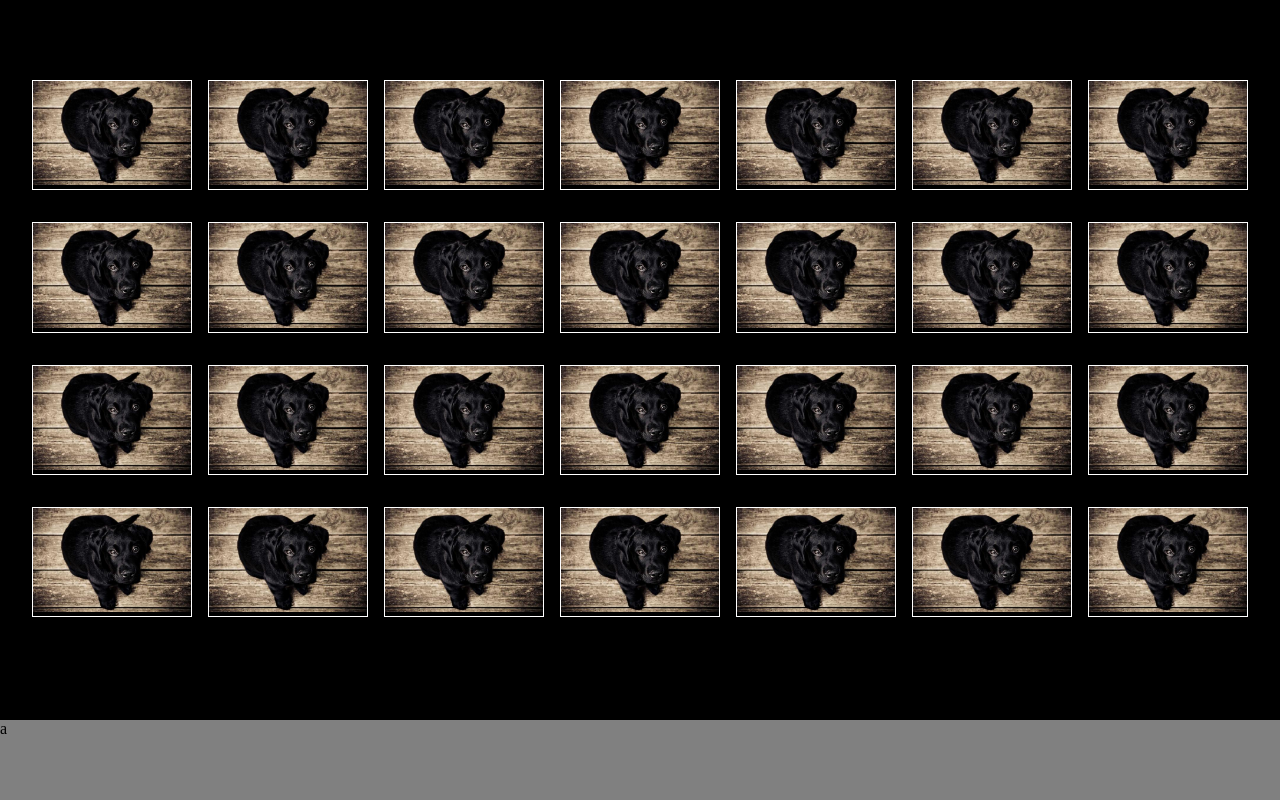
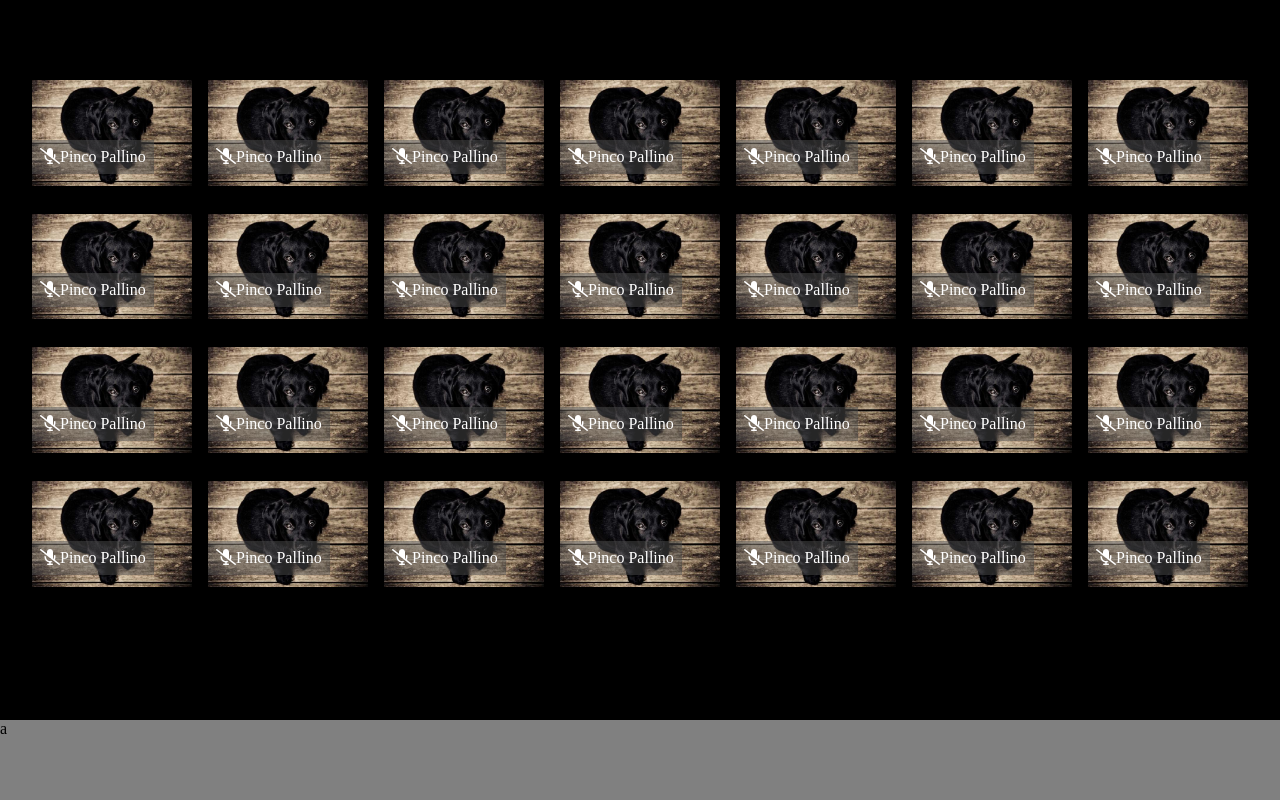
Before and after one commit to Giovanni-Cattaneo/html-css-zoom, a plain HTML site: page index.html in a window 1280 px wide. Drawn offline with Linux system fonts and the light colour scheme.

Commit message:
add img box with overlay text

```diff
--- a/css/style.css
+++ b/css/style.css
@@ -15,7 +15,7 @@ main{
     display: flex;
     justify-content: center;
     column-gap: 1rem;
-    row-gap: 2rem;
+    row-gap: 1.5rem;
     align-items: center;
     flex-wrap: wrap;
     position: relative;
@@ -24,8 +24,18 @@ main{
 
 .img-box{
     width: calc(100% / 12 * 1.5);
-    border: 1px solid white;
     align-self: center;
+    position: relative;
+}
+
+.speaker-name{
+    color: white;
+    position: absolute;
+    bottom: 1rem;
+    left: 0;
+    background-color: rgba(76, 76, 76, 0.5);
+    padding: 0.5rem;
+
 }
 
 img{
--- a/index.html
+++ b/index.html
@@ -5,38 +5,124 @@
     <meta name="viewport" content="width=device-width, initial-scale=1.0">
     <title>Zoom</title>
     <link rel="stylesheet" href="./css/style.css">
+    <script src="https://kit.fontawesome.com/e7d95647e4.js" crossorigin="anonymous"></script>
 </head>
 <body>
     <main>
         <div class="row">
-            <div class="img-box"><img src="./img/cane-sfondo.jpg" alt=""></div>
-            <div class="img-box"><img src="./img/cane-sfondo.jpg" alt=""></div>
-            <div class="img-box"><img src="./img/cane-sfondo.jpg" alt=""></div>
-            <div class="img-box"><img src="./img/cane-sfondo.jpg" alt=""></div>
-            <div class="img-box"><img src="./img/cane-sfondo.jpg" alt=""></div>
-            <div class="img-box"><img src="./img/cane-sfondo.jpg" alt=""></div>
-            <div class="img-box"><img src="./img/cane-sfondo.jpg" alt=""></div>
-            <div class="img-box"><img src="./img/cane-sfondo.jpg" alt=""></div>
-            <div class="img-box"><img src="./img/cane-sfondo.jpg" alt=""></div>
-            <div class="img-box"><img src="./img/cane-sfondo.jpg" alt=""></div>
-            <div class="img-box"><img src="./img/cane-sfondo.jpg" alt=""></div>
-            <div class="img-box"><img src="./img/cane-sfondo.jpg" alt=""></div>
-            <div class="img-box"><img src="./img/cane-sfondo.jpg" alt=""></div>
-            <div class="img-box"><img src="./img/cane-sfondo.jpg" alt=""></div>
-            <div class="img-box"><img src="./img/cane-sfondo.jpg" alt=""></div>
-            <div class="img-box"><img src="./img/cane-sfondo.jpg" alt=""></div>
-            <div class="img-box"><img src="./img/cane-sfondo.jpg" alt=""></div>
-            <div class="img-box"><img src="./img/cane-sfondo.jpg" alt=""></div>
-            <div class="img-box"><img src="./img/cane-sfondo.jpg" alt=""></div>
-            <div class="img-box"><img src="./img/cane-sfondo.jpg" alt=""></div>
-            <div class="img-box"><img src="./img/cane-sfondo.jpg" alt=""></div>
-            <div class="img-box"><img src="./img/cane-sfondo.jpg" alt=""></div>
-            <div class="img-box"><img src="./img/cane-sfondo.jpg" alt=""></div>
-            <div class="img-box"><img src="./img/cane-sfondo.jpg" alt=""></div>
-            <div class="img-box"><img src="./img/cane-sfondo.jpg" alt=""></div>
-            <div class="img-box"><img src="./img/cane-sfondo.jpg" alt=""></div>
-            <div class="img-box"><img src="./img/cane-sfondo.jpg" alt=""></div>
-            <div class="img-box"><img src="./img/cane-sfondo.jpg" alt=""></div>
+            <div class="img-box">
+                <img src="./img/cane-sfondo.jpg" alt="">
+                <span class="speaker-name"><i class="fa-solid fa-microphone-slash"></i>Pinco Pallino</span>
+            </div>
+            <div class="img-box">
+                <img src="./img/cane-sfondo.jpg" alt="">
+                <span class="speaker-name"><i class="fa-solid fa-microphone-slash"></i>Pinco Pallino</span>
+            </div>
+            <div class="img-box">
+                <img src="./img/cane-sfondo.jpg" alt="">
+                <span class="speaker-name"><i class="fa-solid fa-microphone-slash"></i>Pinco Pallino</span>
+            </div>
+            <div class="img-box">
+                <img src="./img/cane-sfondo.jpg" alt="">
+                <span class="speaker-name"><i class="fa-solid fa-microphone-slash"></i>Pinco Pallino</span>
+            </div>
+            <div class="img-box">
+                <img src="./img/cane-sfondo.jpg" alt="">
+                <span class="speaker-name"><i class="fa-solid fa-microphone-slash"></i>Pinco Pallino</span>
+            </div>
+            <div class="img-box">
+                <img src="./img/cane-sfondo.jpg" alt="">
+                <span class="speaker-name"><i class="fa-solid fa-microphone-slash"></i>Pinco Pallino</span>
+            </div>
+            <div class="img-box">
+                <img src="./img/cane-sfondo.jpg" alt="">
+                <span class="speaker-name"><i class="fa-solid fa-microphone-slash"></i>Pinco Pallino</span>
+            </div>
+            <div class="img-box">
+                <img src="./img/cane-sfondo.jpg" alt="">
+                <span class="speaker-name"><i class="fa-solid fa-microphone-slash"></i>Pinco Pallino</span>
+            </div>
+            <div class="img-box">
+                <img src="./img/cane-sfondo.jpg" alt="">
+                <span class="speaker-name"><i class="fa-solid fa-microphone-slash"></i>Pinco Pallino</span>
+            </div>
+            <div class="img-box">
+                <img src="./img/cane-sfondo.jpg" alt="">
+                <span class="speaker-name"><i class="fa-solid fa-microphone-slash"></i>Pinco Pallino</span>
+            </div>
+            <div class="img-box">
+                <img src="./img/cane-sfondo.jpg" alt="">
+                <span class="speaker-name"><i class="fa-solid fa-microphone-slash"></i>Pinco Pallino</span>
+            </div>
+            <div class="img-box">
+                <img src="./img/cane-sfondo.jpg" alt="">
+                <span class="speaker-name"><i class="fa-solid fa-microphone-slash"></i>Pinco Pallino</span>
+            </div>
+            <div class="img-box">
+                <img src="./img/cane-sfondo.jpg" alt="">
+                <span class="speaker-name"><i class="fa-solid fa-microphone-slash"></i>Pinco Pallino</span>
+            </div>
+            <div class="img-box">
+                <img src="./img/cane-sfondo.jpg" alt="">
+                <span class="speaker-name"><i class="fa-solid fa-microphone-slash"></i>Pinco Pallino</span>
+            </div>
+            <div class="img-box">
+                <img src="./img/cane-sfondo.jpg" alt="">
+                <span class="speaker-name"><i class="fa-solid fa-microphone-slash"></i>Pinco Pallino</span>
+            </div>
+            <div class="img-box">
+                <img src="./img/cane-sfondo.jpg" alt="">
+                <span class="speaker-name"><i class="fa-solid fa-microphone-slash"></i>Pinco Pallino</span>
+            </div>
+            <div class="img-box">
+                <img src="./img/cane-sfondo.jpg" alt="">
+                <span class="speaker-name"><i class="fa-solid fa-microphone-slash"></i>Pinco Pallino</span>
+            </div>
+            <div class="img-box">
+                <img src="./img/cane-sfondo.jpg" alt="">
+                <span class="speaker-name"><i class="fa-solid fa-microphone-slash"></i>Pinco Pallino</span>
+            </div>
+            <div class="img-box">
+                <img src="./img/cane-sfondo.jpg" alt="">
+                <span class="speaker-name"><i class="fa-solid fa-microphone-slash"></i>Pinco Pallino</span>
+            </div>
+            <div class="img-box">
+                <img src="./img/cane-sfondo.jpg" alt="">
+                <span class="speaker-name"><i class="fa-solid fa-microphone-slash"></i>Pinco Pallino</span>
+            </div>
+            <div class="img-box">
+                <img src="./img/cane-sfondo.jpg" alt="">
+                <span class="speaker-name"><i class="fa-solid fa-microphone-slash"></i>Pinco Pallino</span>
+            </div>
+            <div class="img-box">
+                <img src="./img/cane-sfondo.jpg" alt="">
+                <span class="speaker-name"><i class="fa-solid fa-microphone-slash"></i>Pinco Pallino</span>
+            </div>
+            <div class="img-box">
+                <img src="./img/cane-sfondo.jpg" alt="">
+                <span class="speaker-name"><i class="fa-solid fa-microphone-slash"></i>Pinco Pallino</span>
+            </div>
+            <div class="img-box">
+                <img src="./img/cane-sfondo.jpg" alt="">
+                <span class="speaker-name"><i class="fa-solid fa-microphone-slash"></i>Pinco Pallino</span>
+            </div>
+            <div class="img-box">
+                <img src="./img/cane-sfondo.jpg" alt="">
+                <span class="speaker-name"><i class="fa-solid fa-microphone-slash"></i>Pinco Pallino</span>
+            </div>
+            <div class="img-box">
+                <img src="./img/cane-sfondo.jpg" alt="">
+                <span class="speaker-name"><i class="fa-solid fa-microphone-slash"></i>Pinco Pallino</span>
+            </div>
+            <div class="img-box">
+                <img src="./img/cane-sfondo.jpg" alt="">
+                <span class="speaker-name"><i class="fa-solid fa-microphone-slash"></i>Pinco Pallino</span>
+            </div>
+            <div class="img-box">
+                <img src="./img/cane-sfondo.jpg" alt="">
+                <span class="speaker-name"><i class="fa-solid fa-microphone-slash"></i>Pinco Pallino</span>
+            </div>
+
         </div>
 
     </main>
```
